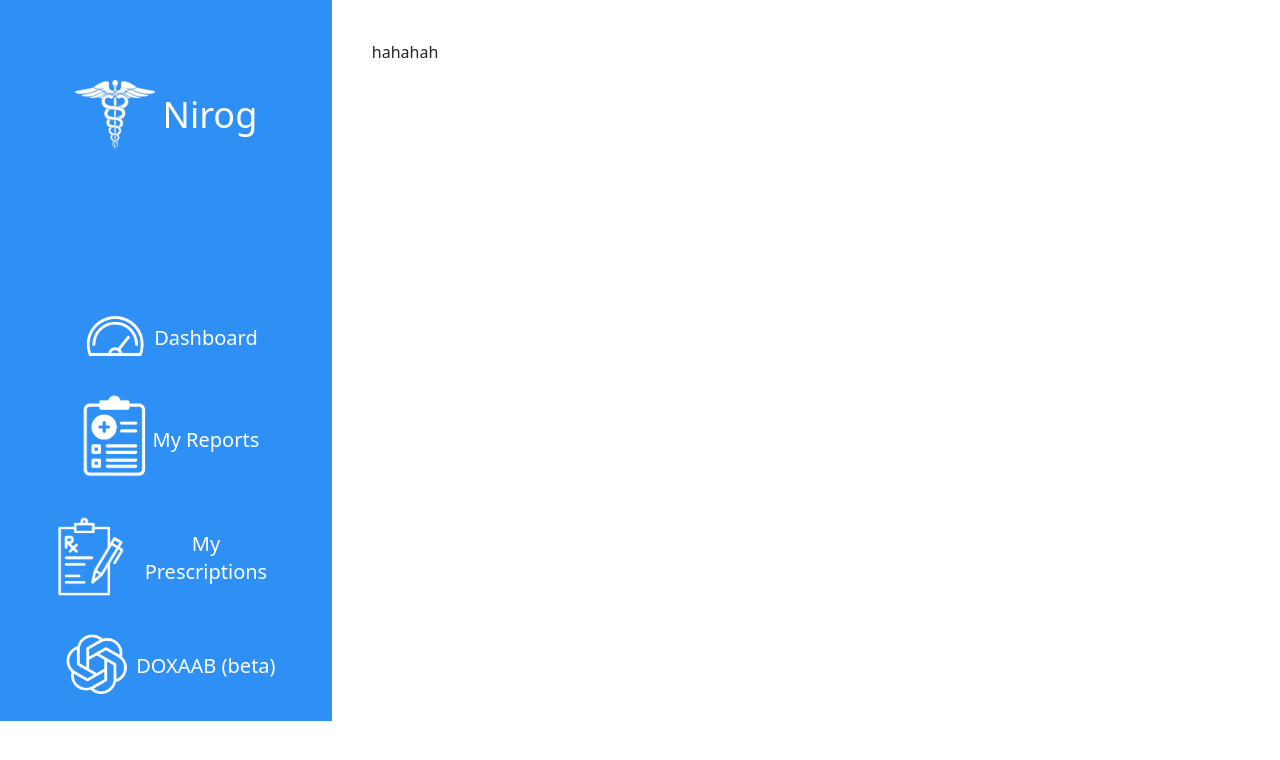
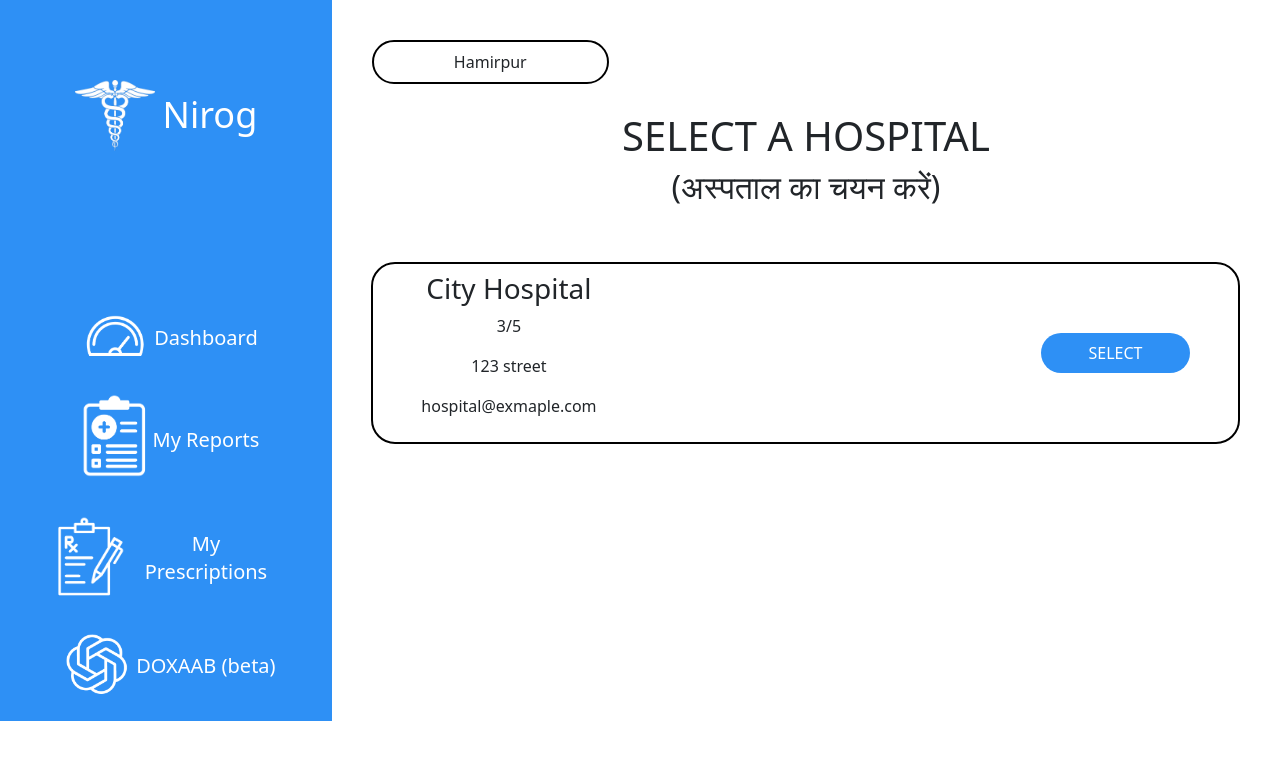
Before and after one commit to adityaS-123/the_Trailblazers, a React (Create React App) app in the folder front-end/: page /mydashboard in a window 1280 px wide. Shown: the top 760 px of the page. Built offline with nearby package versions, Linux system fonts and the light colour scheme; the HTML template or start-up script is replaced by a standard one.

Commit message:
dynamic dashboard

```diff
--- a/front-end/src/components/dashboard/components/HospitalSelect.jsx
+++ b/front-end/src/components/dashboard/components/HospitalSelect.jsx
@@ -3,8 +3,45 @@ import React from 'react'
 const HospitalSelect = () => {
   return (
     <div className="relative flex flex-col gap-8 w-full">
-      <div className="absolute top-10 left-10">
-        hahahah
+      <div className="absolute top-10 left-10 py-2 px-20 rounded-full border-black border-2">
+        Hamirpur
+      </div>
+      <div>
+      <div className="mt-28">
+        <h1>
+          SELECT A HOSPITAL
+        </h1>
+        <h2>
+        (अस्पताल का चयन करें)
+        </h2>
+      </div>
+      <div className="flex flex-col gap-5 pt-5 w-full">
+        <div className="flex border-black border-2 w-11/12 m-auto rounded-3xl items-center justify-between px-5 py-2">
+          <div className="flex flex-col">
+              <h3>
+                City Hospital
+              </h3>
+              <p>
+                3/5
+              </p>
+              <p>
+                123 street
+              </p>
+              <p>
+                hospital@exmaple.com
+              </p>
+          </div>
+          <button className="bg-[#2e90f5] rounded-full py-2 px-5 text-white hover:scale-105 duration-100 hover:shadow-lg">
+            SELECT
+          </button>
+        </div>
+        <div>
+
+        </div>
+        <div>
+
+        </div>
+      </div>
       </div>
     </div>
   )
```
